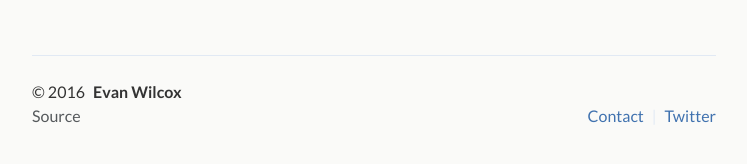
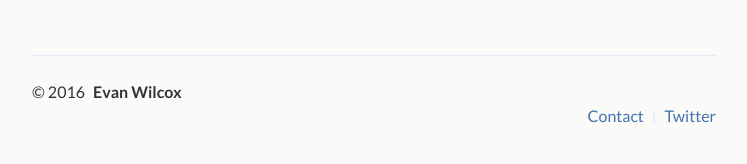
Before and after one commit to ewilcox8/ewilcox8, a Jekyll site: the page built from _pages/work.html, in a window 1280 px wide. Shown: the part 581-745 px from the top of the page, without its empty margins (266-1013 px from the left). Built offline with Jekyll 4.4.1, drawn with Linux system fonts in a browser that asks for light colours.

Commit message:
Update footer.html

```diff
--- a/_includes/footer.html
+++ b/_includes/footer.html
@@ -19,11 +19,7 @@
       </ul>
     </div>
 
-    <div class="site-source">
-      <ul>
-        <li><a target="_blank" href="https://github.com/{{ site.github_username }}/{{ site.github_source }}">Source</a></li>
-      </ul>
-    </div>
+
   </div>
 
 </footer>
```
